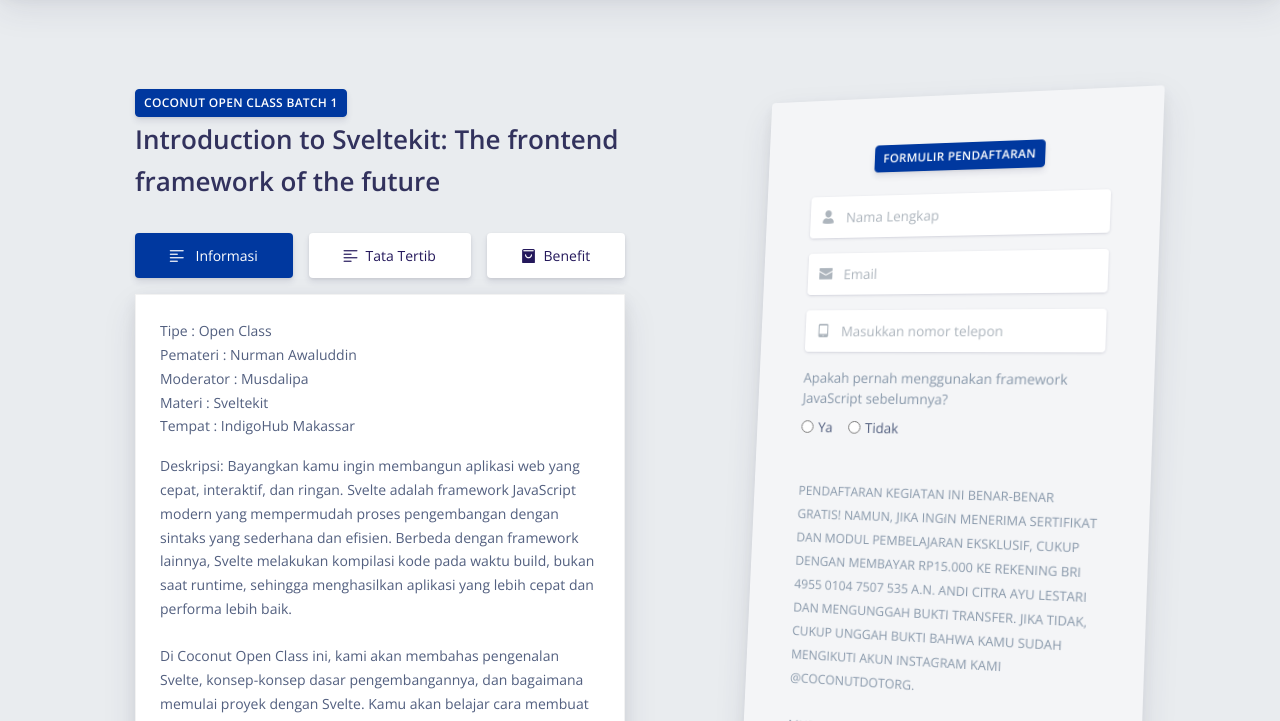
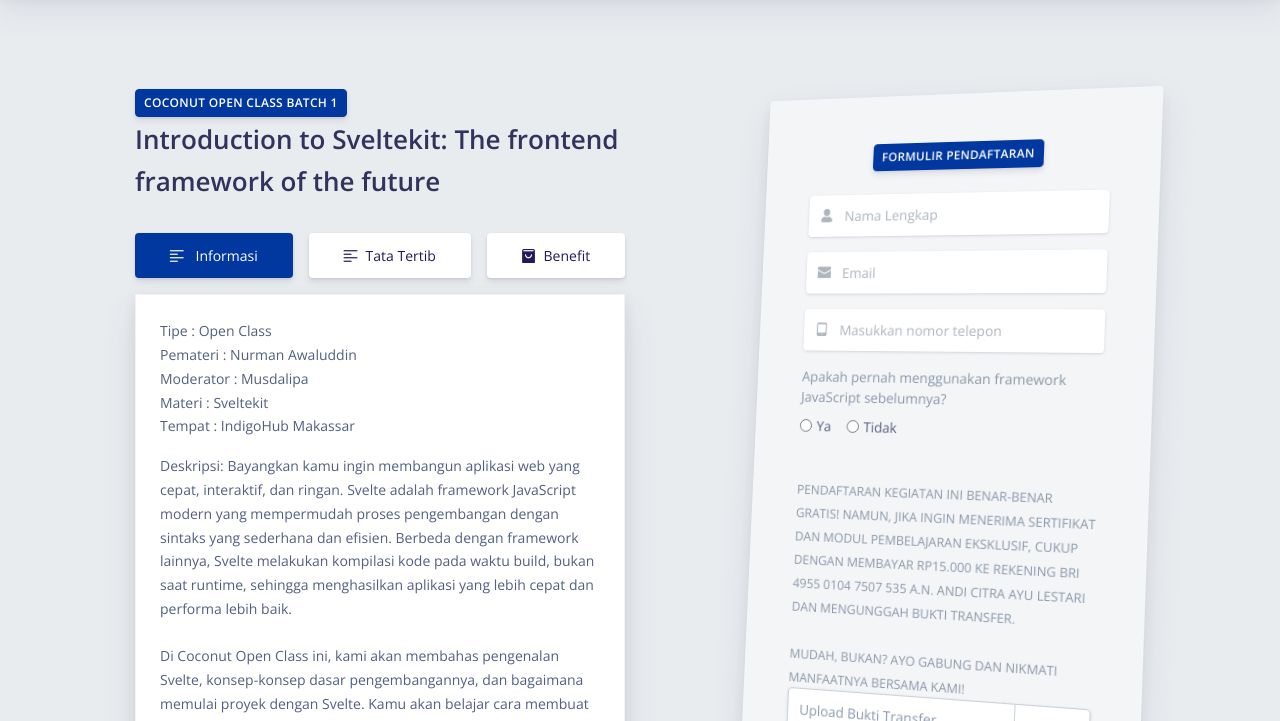
Before and after one commit to syrlramadhan/pendaftaran-coc-public, a plain HTML site: page formulir.html in a window 1280 px wide. Shown: the part 79-800 px from the top of the page. Drawn offline with nearby package versions, Linux system fonts and the light colour scheme; some packages are replaced by stand-ins of ours; no server answers.

Commit message:
Update formulir.html

```diff
--- a/formulir.html
+++ b/formulir.html
@@ -265,7 +265,7 @@
                                     <!-- Info Instagram -->
                                     <br>
                                     <small class="text-uppercase text-muted font-weight">
-                                        Pendaftaran kegiatan ini benar-benar gratis! Namun, jika ingin menerima sertifikat dan modul pembelajaran eksklusif, cukup dengan membayar Rp15.000 ke rekening BRI 4955 0104 7507 535 A.N. Andi Citra Ayu Lestari dan mengunggah bukti transfer. Jika tidak, cukup unggah bukti bahwa kamu sudah mengikuti akun Instagram kami @coconutdotorg.
+                                        Pendaftaran kegiatan ini benar-benar gratis! Namun, jika ingin menerima sertifikat dan modul pembelajaran eksklusif, cukup dengan membayar Rp15.000 ke rekening BRI 4955 0104 7507 535 A.N. Andi Citra Ayu Lestari dan mengunggah bukti transfer.
                                         <br><br>
                                         Mudah, bukan? Ayo gabung dan nikmati manfaatnya bersama kami!
                                     </small>
```
